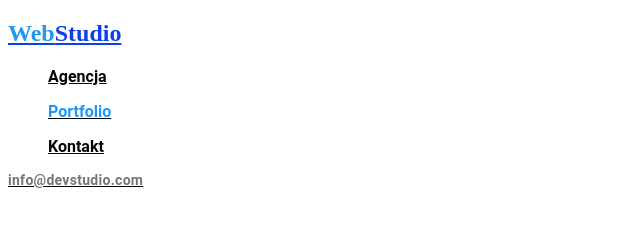
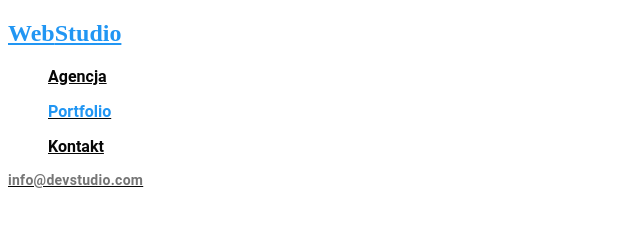
Before and after one commit to Sebastian-Muszalik/goit-markup-hw-02, a plain HTML site: page index.html in a window 1280 px wide. In both pictures the pointer is over the link "WebStudio". Shown: the top 231 px of the page, 0-640 px from the left. Drawn offline with Linux system fonts and the light colour scheme.

Commit message:
Add files via upload

```diff
--- a/style.css
+++ b/style.css
@@ -13,7 +13,7 @@
 }
 .social-links .link:hover,
 .social-links .link {
-  color: rgb(12, 64, 236);
+  color: #2196f3;
 }
 .social-links .link {
   color: rgb(7, 7, 7);
```
